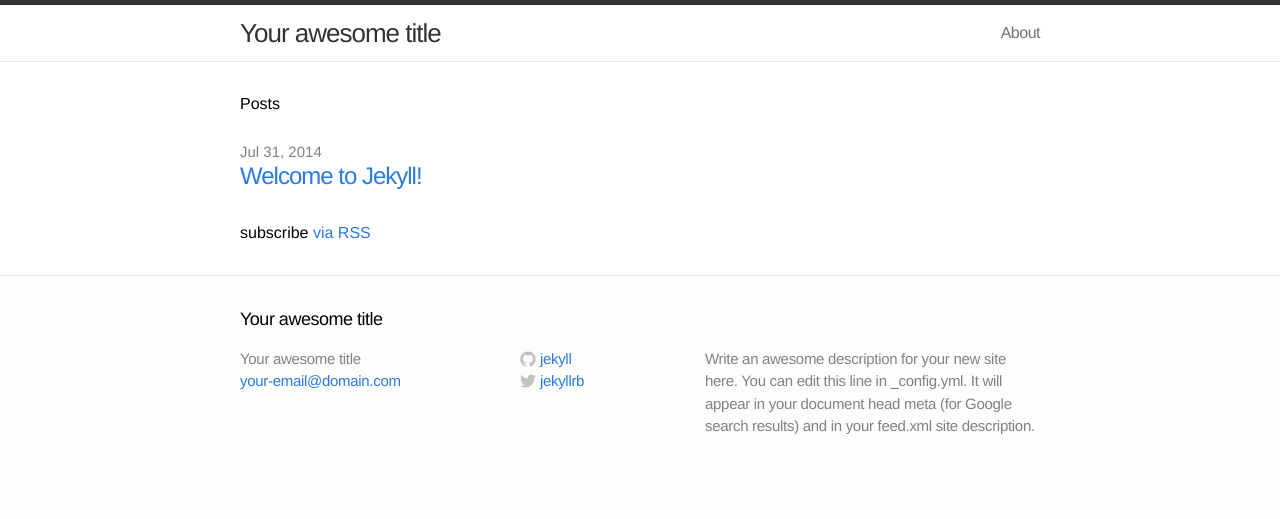
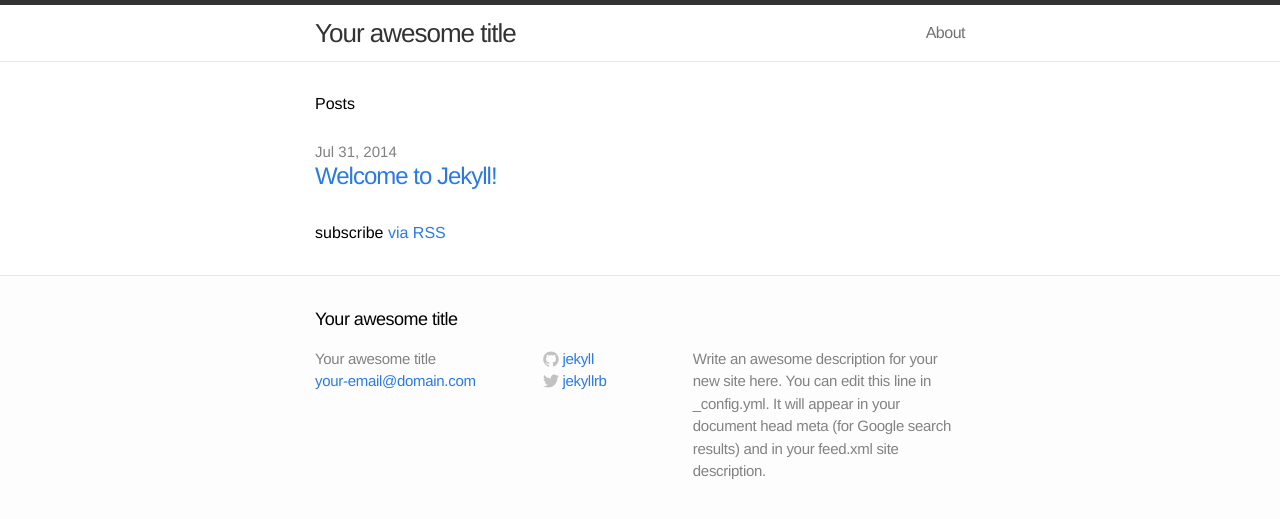
Before and after one commit to vicox/soundblog, a Jekyll site: the page built from index.html, in a window 1280 px wide. Shown: the top 519 px of the page. Built offline with Jekyll 4.4.1, drawn with Linux system fonts in a browser that asks for light colours.

Commit message:
set width to 650px

```diff
--- a/css/main.css
+++ b/css/main.css
@@ -28,7 +28,7 @@ a:visited { color: #205caa; }
 .wrap:after { content:""; display:table; }
 .wrap:after { clear: both; }
 .wrap {
-  max-width: 800px;
+  max-width: 650px;
   padding: 0 30px;
   margin: 0 auto;
   zoom: 1;
```
